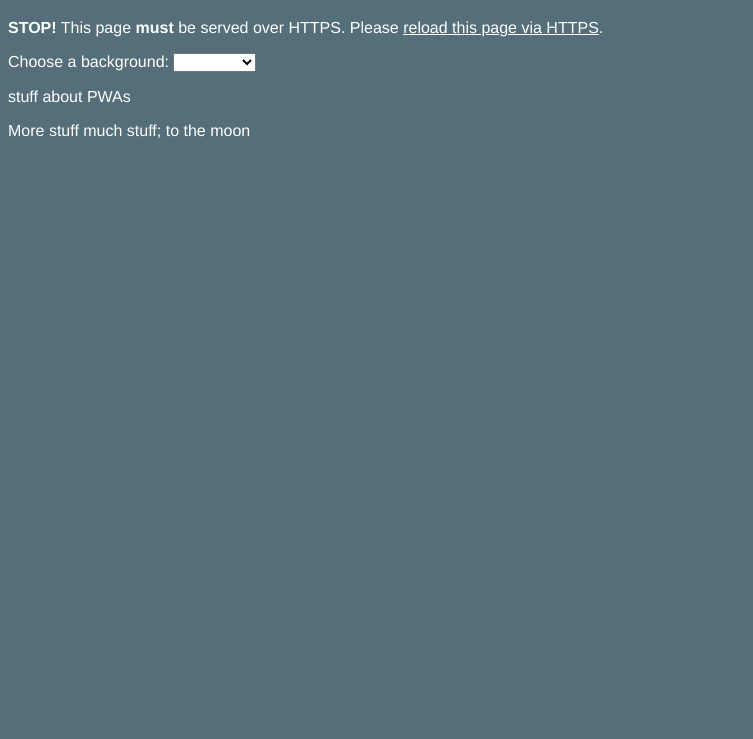
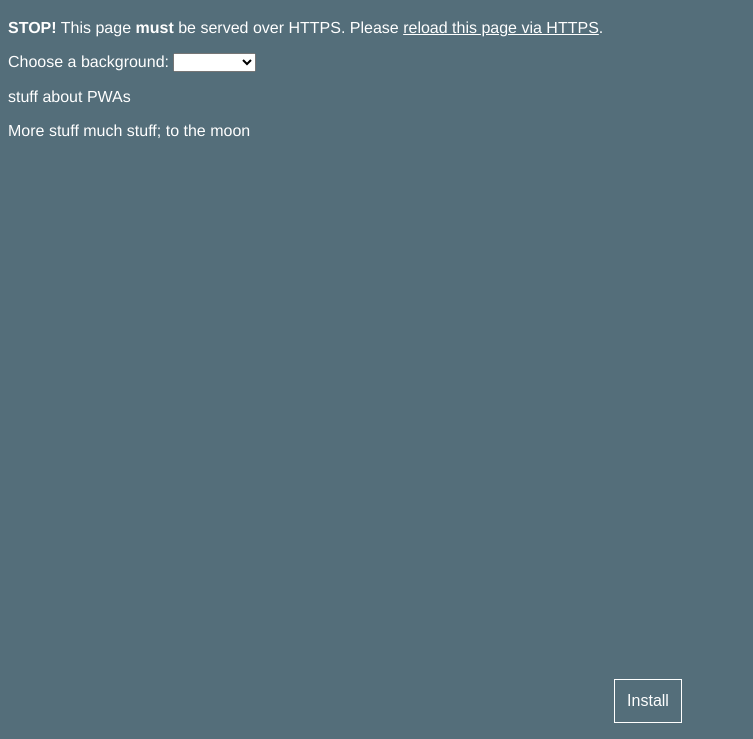
Before and after one commit to austinjshort/austinjshort.github.io, a plain HTML site: page index.html in a window 1280 px wide. Shown: the part 61-800 px from the top of the page, without its empty margins (0-753 px from the left). Drawn offline with Linux system fonts and the light colour scheme.

Commit message:
Update index.html

```diff
--- a/index.html
+++ b/index.html
@@ -34,7 +34,7 @@
 <p>More stuff much stuff; to the moon</p>
 
 <!-- Install button, hidden by default -->
-<div id="installContainer" class="hidden">
+<div id="installContainer">
   <button id="butInstall" type="button">
     Install
   </button>
```
